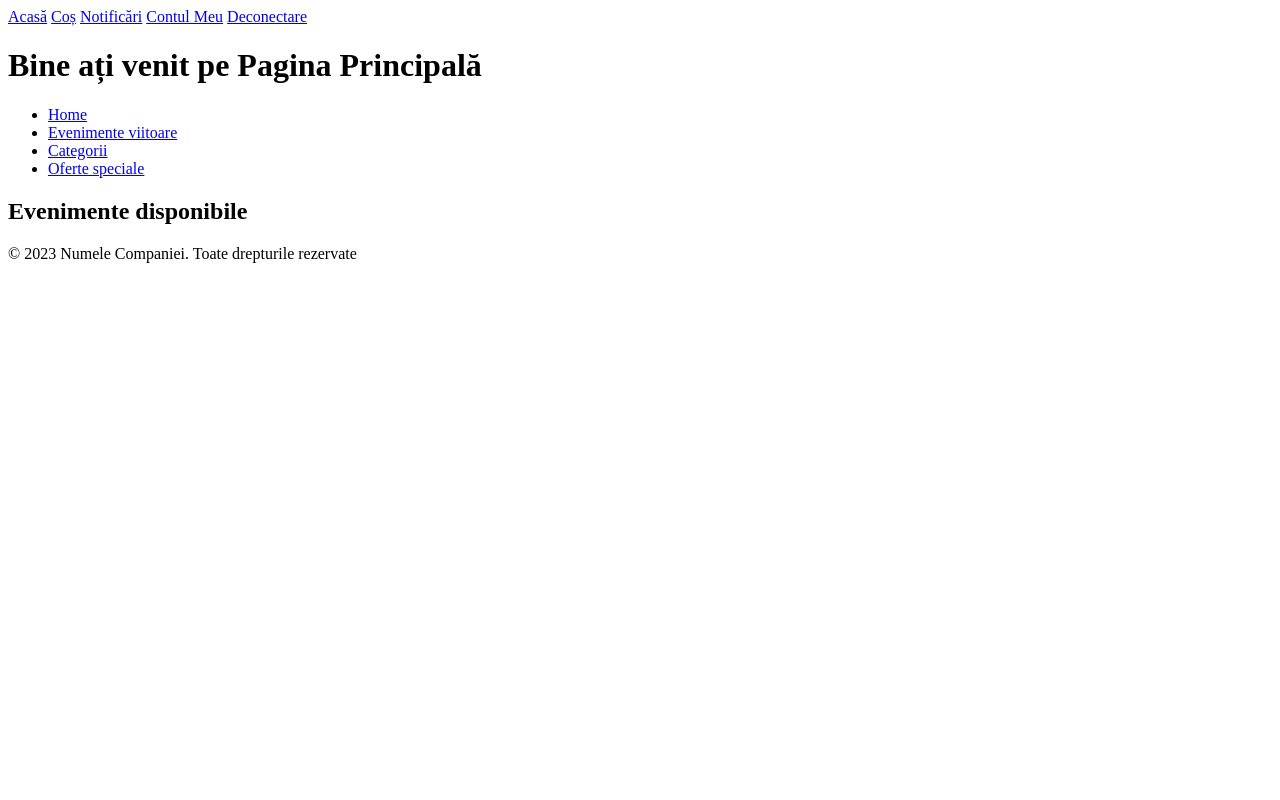
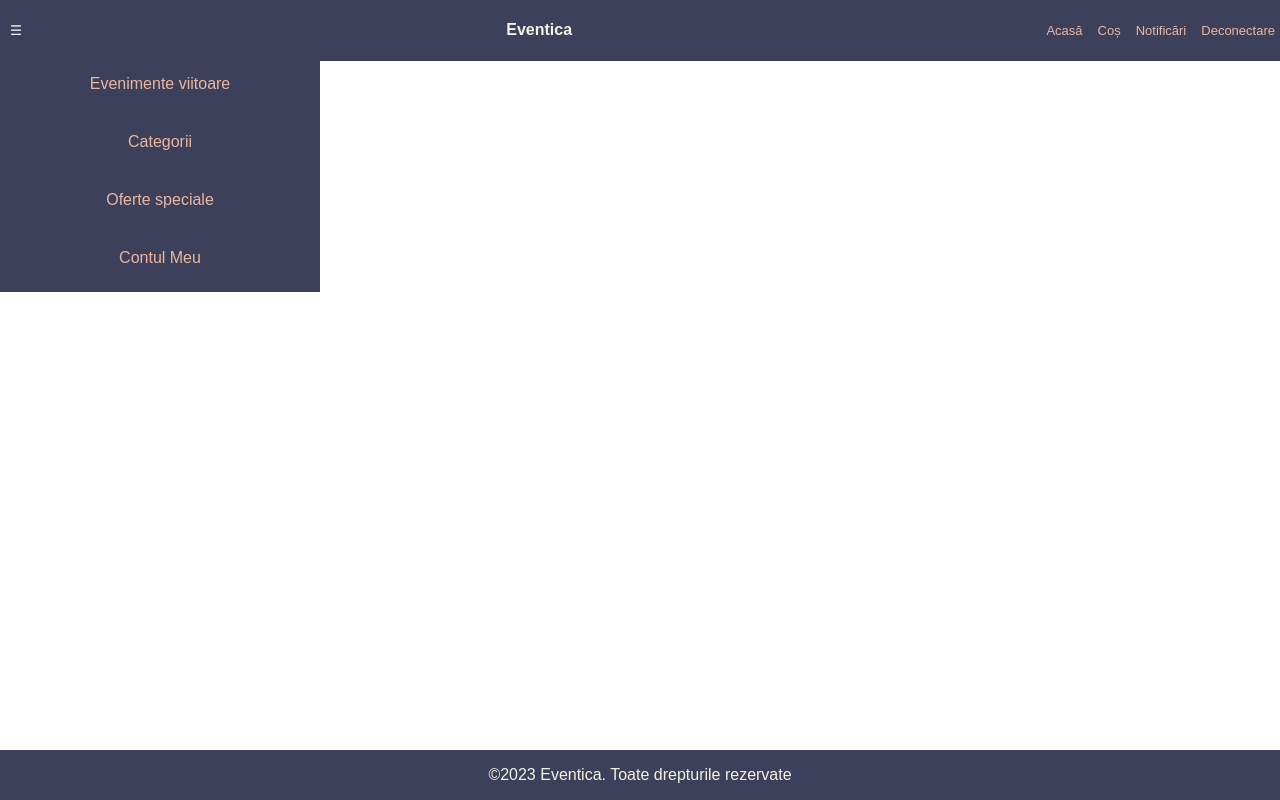
Before and after one commit to andreeaPadeanu/manager_evenimente, a PHP site: page / in a window 1280 px wide. Run offline with PHP 8.4, Linux system fonts and the light colour scheme; the visitor is signed in with stand-in values (Sample User, id 1); data that the repository does not hold is empty.

Commit message:
primele modificari acasa

```diff
--- /dev/null
+++ b/index.css
@@ -0,0 +1,90 @@
+/* #f4f1de alb
+#eab69f roz deschis
+#e07a5f roz inchis
+#3d405b albastru
+#81b29a verde
+#f2cc8f galben
+*/
+body {
+  font-family: Arial, sans-serif;
+  margin: 0px;
+}
+.title {
+  color: #f4f1de;
+  text-align: left;
+
+}
+.footer {
+  background-color: #3d405b;
+  position: fixed;
+  bottom: 0;
+  left: 0;
+  width: 100%;
+  text-align:center;
+  margin-left: 0;
+  color: #f4f1de;
+}
+.header {
+  display: flex;
+  justify-content: space-between;
+  align-items: center;
+  background-color: #3d405b;
+  top: 0;
+  left: 0;
+  right: 0;
+  margin-top: 0;
+}
+
+.hamburger-menu button {
+  background-color: #3d405b;
+  color: white;
+  border: none;
+  padding: 10px;
+  cursor: pointer;
+  font-family: "Arial", sans-serif;
+}
+
+.hamburger-menu ul {
+  list-style-type: none;
+  padding: 0;
+  margin: 0;
+  background-color: #3d405b;
+  position: absolute;
+  top: 60px;
+  left: 0;
+  width: 25%;
+  height: max-content;
+  display: flex;
+  flex-direction: column;
+}
+
+.hamburger-menu li a{
+  padding: 15px;
+  text-align: center;
+  color: #eab69f;
+  cursor: pointer;
+  font-family: "Arial", sans-serif;
+  text-decoration: none;
+  margin-bottom: 10px;
+  display: block;
+
+}
+.hamburger-menu li a:hover {
+  color: #e07a5f;
+}
+
+/* Stilizare pentru meniul din partea dreaptă */
+.top-right-menu {
+  display: flex;
+  gap: 15px;
+  margin-right: 5px;
+  font-size: small;
+}
+
+.top-right-menu a {
+  text-decoration: none;
+  color: #eab69f;
+}
+.top-right-menu a:hover{
+  color:#e07a5f;
+}
--- a/index.php
+++ b/index.php
@@ -20,9 +20,9 @@ $result_evenimente = $conn->query($query_evenimente);
 <html>
 
 <head>
-    <style>
-        /* Stilizare pentru pagina de evenimente */
-    </style>
+    <title>Eventica</title>
+    <link href="index.css" rel="stylesheet" type="text/css">
+
     <script>
         // Script JavaScript pentru adăugarea în coș fără a naviga la altă pagină
         function adaugaInCos(evenimentId) {
@@ -37,29 +37,37 @@ $result_evenimente = $conn->query($query_evenimente);
             };
             xhttp.send("eveniment_id=" + evenimentId);
         }
+
+        // Script JavaScript pentru gestionarea meniului hamburger
+        function toggleHamburgerMenu() {
+            var menu = document.getElementById("hamburger-menu");
+            menu.style.display = (menu.style.display === "flex") ? "none" : "flex";
+        }
     </script>
 </head>
 
 <body>
-    <header>
+<header class="header">
+        <div class="hamburger-menu">
+            <button onclick="toggleHamburgerMenu()">☰</button>
+            <ul id="hamburger-menu">
+                <li><a href="#">Evenimente viitoare</a></li>
+                <li><a href="#">Categorii</a></li>
+                <li><a href="#">Oferte speciale</a></li>
+                <li><a href="contul_meu.php">Contul Meu</a></li>
+            </ul>
+        </div>
+
+        <h4 class="title">Eventica</h4>
         <div class="top-right-menu">
             <a href="index.php">Acasă</a>
             <a href="cos.php">Coș</a>
             <a href="notificari.php">Notificări</a>
-            <a href="contul_meu.php">Contul Meu</a>
             <a href="logout.php">Deconectare</a>
         </div>
-        <h1>Bine ați venit pe Pagina Principală</h1>
     </header>
     <div class="container">
-        <div class="menu">
-            <ul>
-                <li><a href="index.php">Home</a></li>
-                <li><a href="#">Evenimente viitoare</a></li>
-                <li><a href="#">Categorii</a></li>
-                <li><a href="#">Oferte speciale</a></li>
-            </ul>
-        </div>
+
         <div class="content">
             <h2>Evenimente disponibile</h2>
 
@@ -84,7 +92,7 @@ $result_evenimente = $conn->query($query_evenimente);
         </div>
     </div>
     <div class="footer">
-        <p>&copy; 2023 Numele Companiei. Toate drepturile rezervate</p>
+        <p>&copy;2023 Eventica. Toate drepturile rezervate</p>
     </div>
 </body>
 
```
